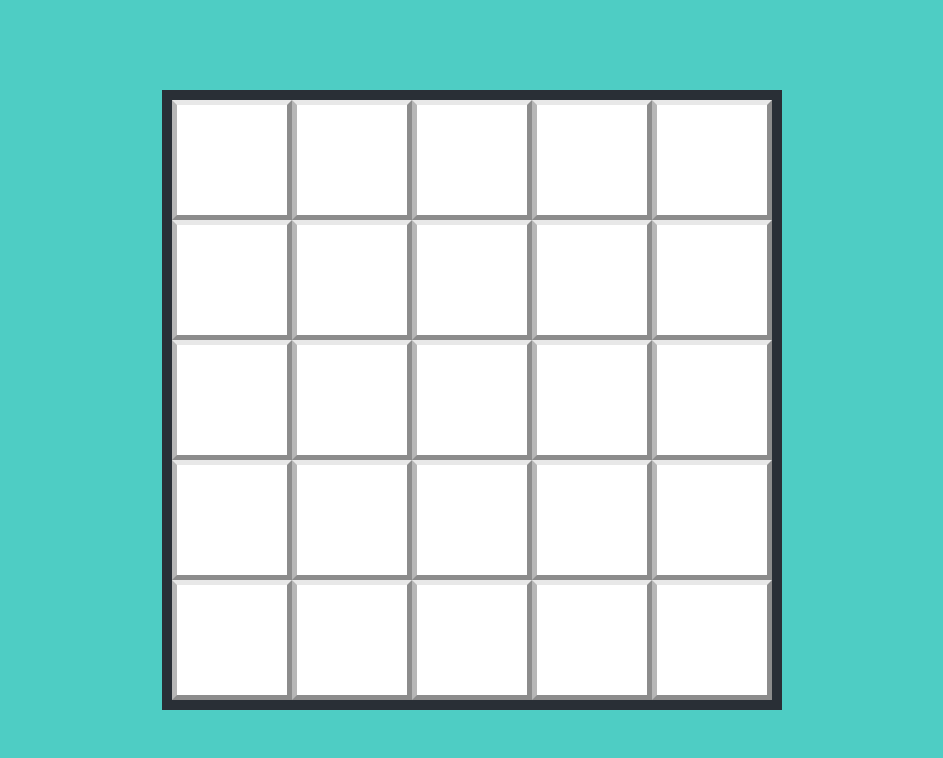
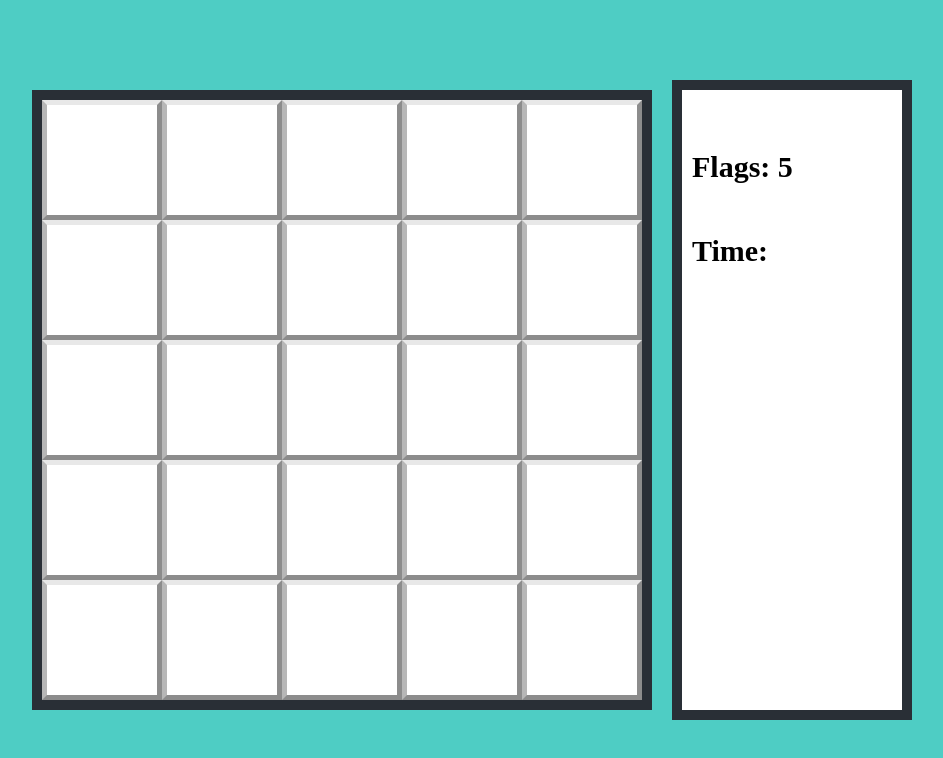
Before and after one commit to Arminmow/Minesweeper, a plain HTML site: page index.html in a window 1280 px wide. Both pictures are taken after typing "5", "5" into the empty fields and a click on the button "Create grid". Shown: the whole page, without its empty margins (168-1111 px from the left). Drawn offline with Linux system fonts and the light colour scheme.

Commit message:
feat: added scoreboard

```diff
--- a/Game.js
+++ b/Game.js
@@ -9,6 +9,7 @@ class Game {
         this.gridId = parentId;
         this.createGameArray();
         this.createGrid();
+        this.createScoreContainer();
     }
 
     createGameArray (){
@@ -60,6 +61,34 @@ class Game {
             })
         })
         this.cellsArray = cellsArray;
+    }
+
+    createScoreContainer (){
+        const scoreboard = document.createElement('div');
+        const scoreboardWidth = parseInt(document.getElementById(this.gridId).style.width) / 3;
+        const scoreboardHeight = parseInt(document.getElementById(this.gridId).style.height);
+        const flagsContainer = document.createElement('h3');
+        const timerContainer = document.createElement('h3')
+
+
+        scoreboard.id = 'scoreboard';
+        scoreboard.style.width = `${scoreboardWidth}px`;
+        scoreboard.style.height = `${scoreboardHeight}px`;
+        scoreboard.style.marginLeft = `20px`;
+        scoreboard.style.padding = `10px`;
+
+        flagsContainer.id = 'flagsContainer';
+        flagsContainer.innerText = `Flags: ${this.remainingFlags}`;
+        flagsContainer.className = `scoreEl`
+
+        timerContainer.id = `timerContainer`
+        timerContainer.innerText = `Time:`
+        timerContainer.className = 'scoreEl'
+
+        scoreboard.append(flagsContainer);
+        scoreboard.append(timerContainer)
+
+        document.getElementById('main').append(scoreboard);
     }
 
     findCell (targetId){
@@ -120,7 +149,11 @@ class Game {
                 }
             }
         }
+        this.updateFlagsTitle();
+    }
 
+    updateFlagsTitle (){
+        document.getElementById('flagsContainer').innerText = `Flags: ${this.remainingFlags}`;
     }
 
     controlCells(cell){
--- a/assets/style.css
+++ b/assets/style.css
@@ -111,3 +111,13 @@ body {
 #initBtn:hover {
     letter-spacing: 1px;
 }
+
+#scoreboard {
+    background-color: #FFFFFF;
+    border: 10px solid #292F36;
+}
+
+.scoreEl {
+    font-size: 30px;
+    margin: 50px 0;
+}
```
